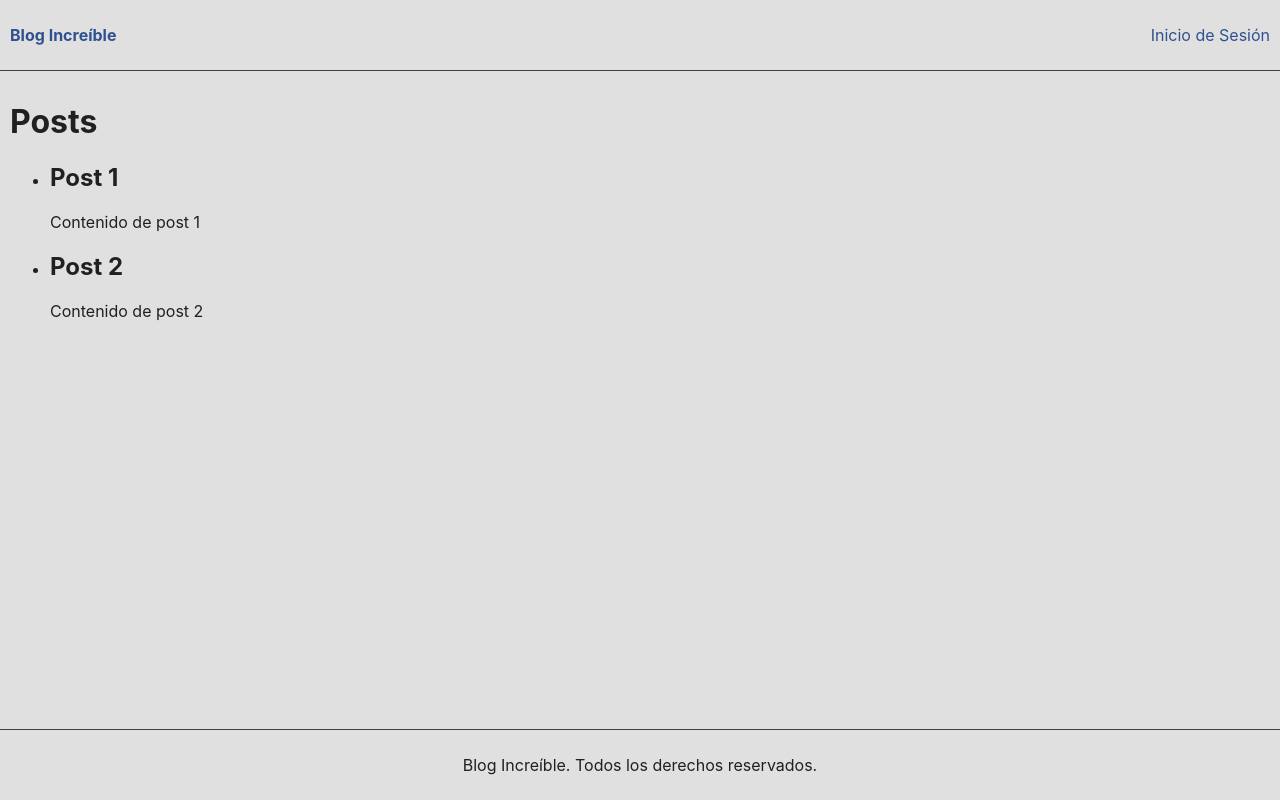
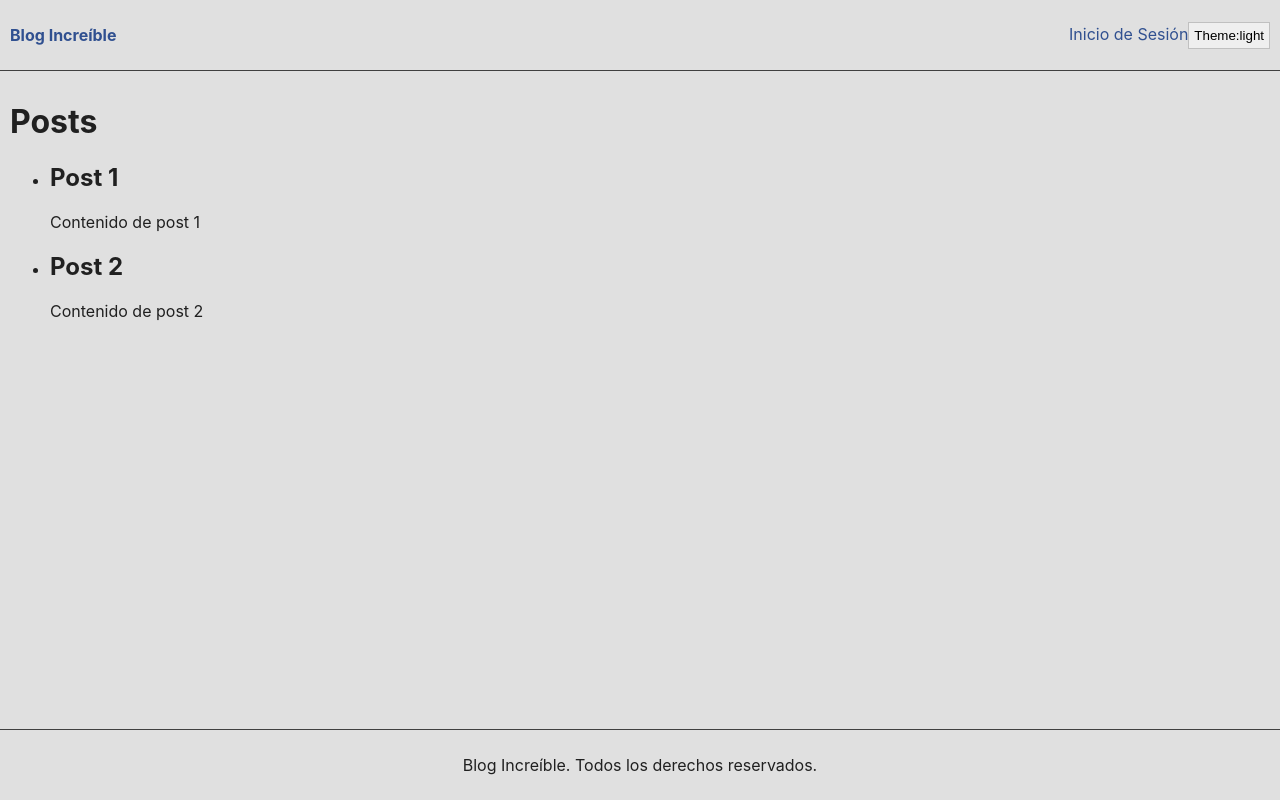
Before and after one commit to baroma77/awesome-blog, a React (Create React App) app: page / in a window 1280 px wide. Built offline with nearby package versions, Linux system fonts and the light colour scheme.

Commit message:
Seccion 5 # 30 Create Theme Context

```diff
--- a/src/App.js
+++ b/src/App.js
@@ -1,9 +1,12 @@
+import { useContext } from 'react'
 import './App.css'
 import Navbar from './components/Navbar'
+import { ThemeContext } from './ThemeContext'
 
 function App() {
+  const { theme } = useContext(ThemeContext)
   return (
-    <div className='container light'>
+    <div className={`container ${theme}`}>
       <Navbar />
       <div className='main'>
         <h1>Posts</h1>
--- /dev/null
+++ b/src/ThemeContext.js
@@ -0,0 +1,17 @@
+import { createContext, useState } from 'react'
+
+const ThemeContext = createContext()
+
+function ThemeContextProvider(props) {
+  const [theme, setTheme] = useState('light')
+  const toggleTheme = () => {
+    setTheme(theme === 'light' ? 'dark' : 'light')
+  }
+  return (
+    <ThemeContext.Provider value={{ theme, toggleTheme }}>
+      {props.children}
+    </ThemeContext.Provider>
+  )
+}
+
+export { ThemeContext, ThemeContextProvider }
--- a/src/components/Navbar.js
+++ b/src/components/Navbar.js
@@ -1,6 +1,8 @@
-import React from 'react'
+import React, { useContext } from 'react'
+import { ThemeContext } from '../ThemeContext'
 
 export default function Navbar() {
+  const { theme, toggleTheme } = useContext(ThemeContext)
   return (
     <div className='header'>
       <div className='header-item'>
@@ -10,6 +12,9 @@
       </div>
       <div className='header-item'>
         <a href='/login'>Inicio de Sesión</a>
+        <button onClick={toggleTheme}>
+          {theme === 'light' ? 'Theme:light' : 'Theme:dark'}
+        </button>
       </div>
     </div>
   )
--- a/src/index.css
+++ b/src/index.css
@@ -15,8 +15,10 @@
   color: #305090;
   text-decoration: none;
 }
-a:hover {
-  color: #f08040;
+button {
+  cursor: pointer;
+  padding: 5px;
+  border: 1px solid #c0c0c0;
 }
 #root {
   height: 100vh;
@@ -29,6 +31,20 @@
 .light {
   background-color: #e0e0e0;
   color: #202020;
+}
+.dark {
+  background-color: #202020;
+  color: #e0e0e0;
+}
+.dark button {
+  background-color: #202020;
+  color: #e0e0e0;
+}
+.dark a {
+  color: #40c0f0;
+}
+a:hover {
+  color: #f08040;
 }
 .main {
   padding: 10px;
--- a/src/index.js
+++ b/src/index.js
@@ -1,17 +1,20 @@
-import React from 'react';
-import ReactDOM from 'react-dom/client';
-import './index.css';
-import App from './App';
-import reportWebVitals from './reportWebVitals';
+import React from 'react'
+import ReactDOM from 'react-dom/client'
+import './index.css'
+import App from './App'
+import reportWebVitals from './reportWebVitals'
+import { ThemeContextProvider } from './ThemeContext'
 
-const root = ReactDOM.createRoot(document.getElementById('root'));
+const root = ReactDOM.createRoot(document.getElementById('root'))
 root.render(
   <React.StrictMode>
-    <App />
+    <ThemeContextProvider>
+      <App />
+    </ThemeContextProvider>
   </React.StrictMode>
-);
+)
 
 // If you want to start measuring performance in your app, pass a function
 // to log results (for example: reportWebVitals(console.log))
 // or send to an analytics endpoint. Learn more: https://bit.ly/CRA-vitals
-reportWebVitals();
+reportWebVitals()
```
